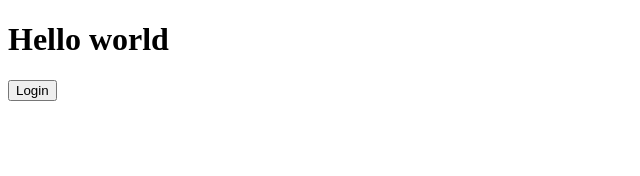
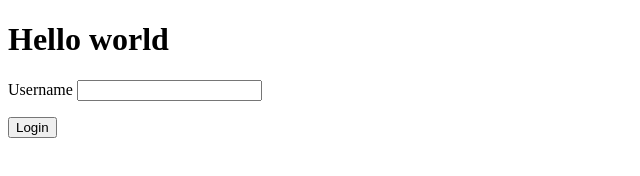
Before and after one commit to bajuba/bajuba-gihtub.ioTEST, a plain HTML site: page index.html in a window 1280 px wide. Shown: the whole page, without its empty margins (0-640 px from the left). Drawn offline with Linux system fonts and the light colour scheme.

Commit message:
add username text box

```diff
--- a/index.html
+++ b/index.html
@@ -10,7 +10,7 @@
 
 <body>
   <h1>Hello world</h1>
-
+  <p>Username <input type="text"></p>
   <input type="submit" value = "Login">
 
 </body>
```
